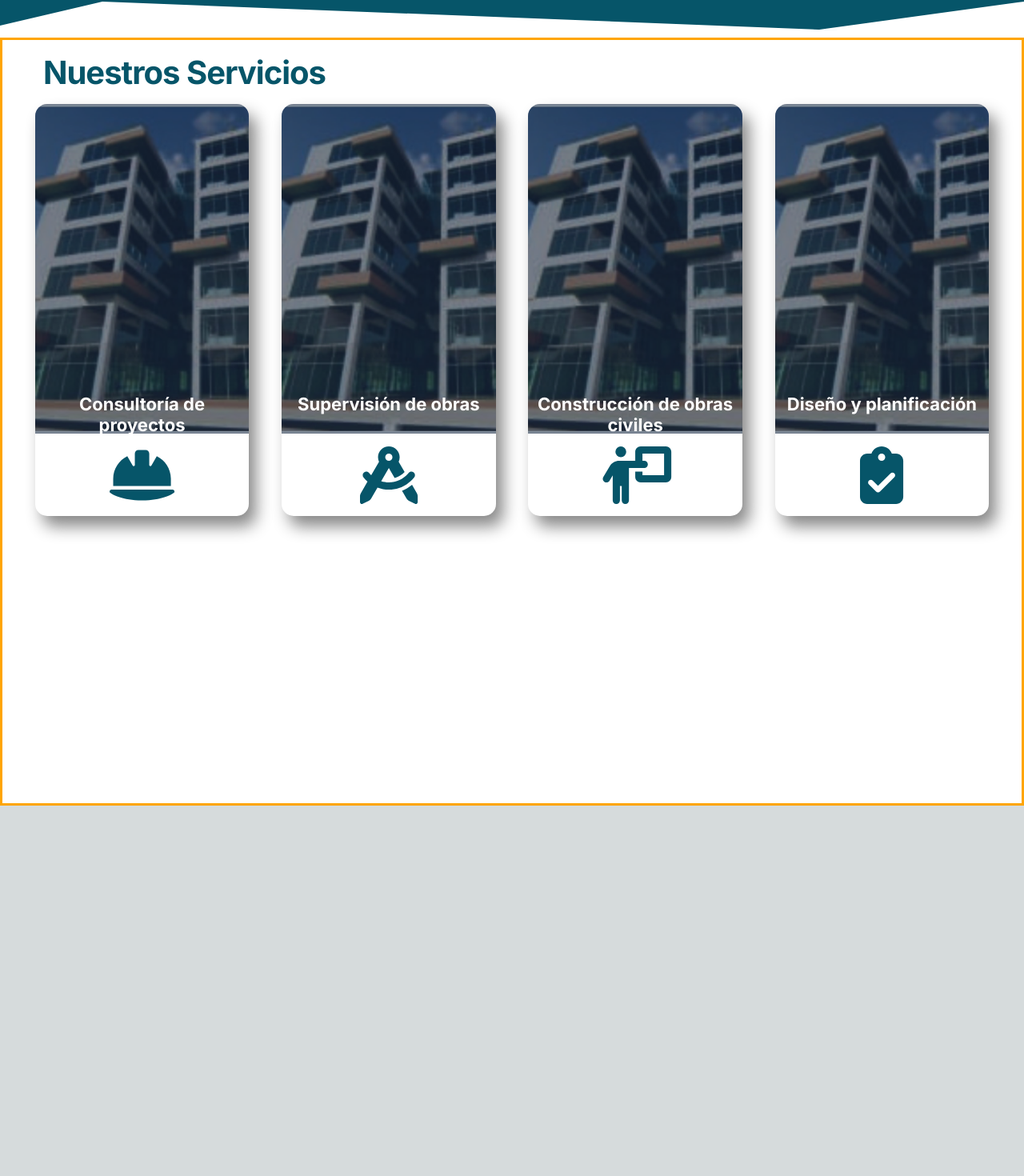
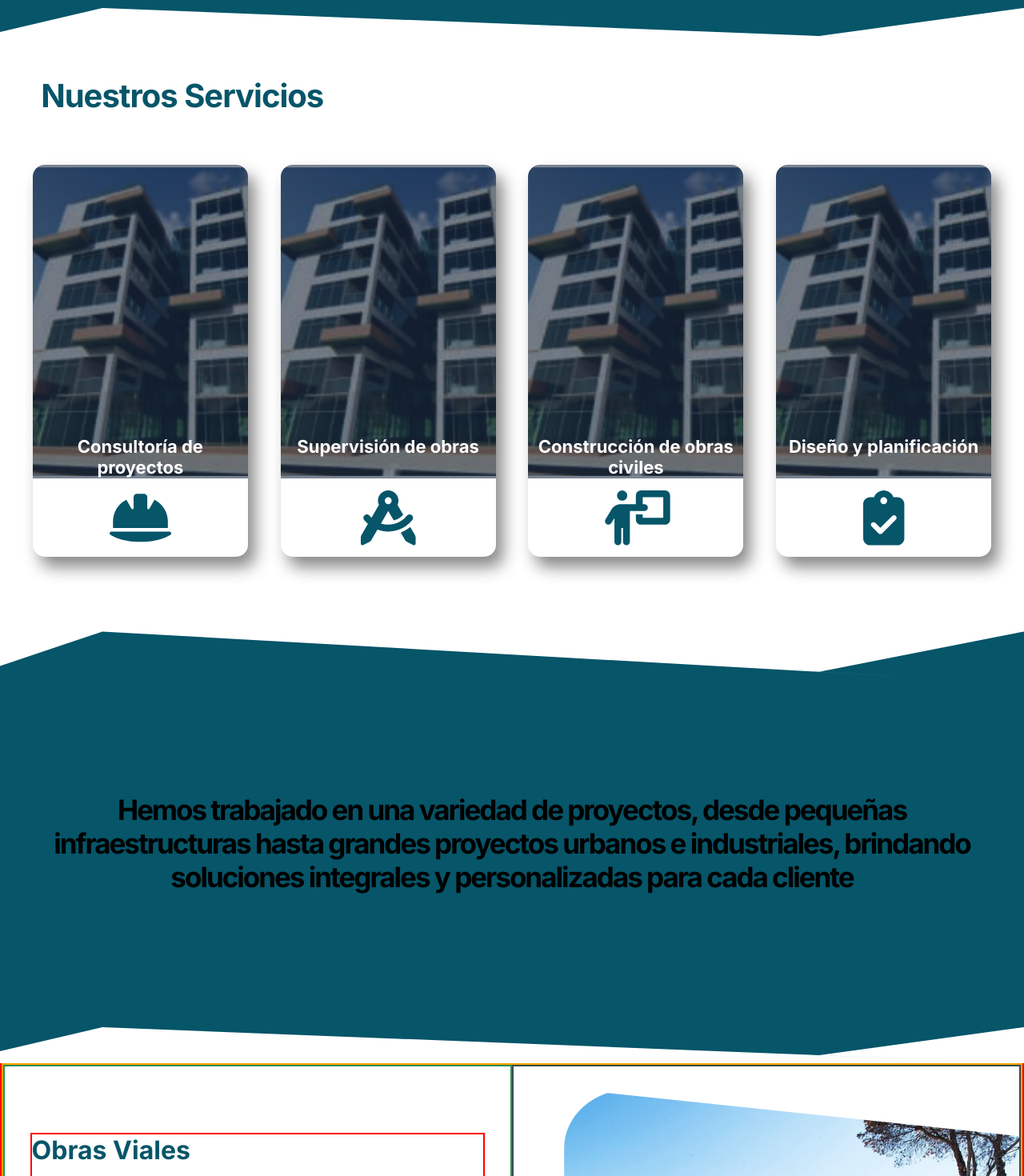
Before and after one commit to erickperejil/Erigo-Pagina-Web, a Next.js app: page / in a window 1280 px wide. Shown: the part 1233-2703 px from the top of the page at 80% size. Before the commit the page ends 2240 px from the top, so only its background shows below. Built offline with nearby package versions, Linux system fonts and the light colour scheme.

Commit message:
03/06/2024

```diff
--- a/src/app/page.module.css
+++ b/src/app/page.module.css
@@ -273,7 +273,7 @@
 
 .mainFooter{
   position: absolute;
-  bottom: 0;
+  bottom: -1%;
   height: 10%;
   width: 100%;
   background-color: #065569ff;
@@ -345,7 +345,7 @@
   width: 100%;
   margin: 0;
   padding: 0;
-  background-color: #fffffffa;
+  background-color: #ffffff;
   display: flex;
   flex-direction: column;
   overflow-y: none;
@@ -361,6 +361,7 @@
   position: fixed;
   top: 0;
   z-index: 1000;
+  overflow-y: hidden;
 
 }
 
@@ -429,19 +430,21 @@
 
 
 .vista2{
-  height: 120vh;
+  height: 100vh;
   width: 100%;
-  border: 3px solid orange
+  /* border: 3px solid orange */
 }
 
 .vista2Titulo{
   /* border: 2px solid red; */
-  height: 80px;
+  height: 10%;
   width: 100%;
   display: flex;
   align-items: center;
   justify-content: flex-start;
   margin-left: 4%;
+  position: relative;
+  top: 4%;
 }
 
 .tituloVista2{
@@ -457,12 +460,12 @@
   display: flex;
   flex-direction: column;
   height: 90%;
-  justify-content: flex-start;
+  justify-content: space-between;
 }
 
 .vista2ServiciosFila{
   /* border: 2px solid red; */
-  height: 60%;
+  height: 68%;
   width: 100%;
   display: flex;
   flex-direction: row;
@@ -529,6 +532,7 @@
   color: #ffffff;
   text-align: center;
   font-size: 22px;
+  margin-bottom: 1%;
 }
 
 .descripcionH3{
@@ -554,6 +558,8 @@
   /* border: 2px solid black; */
   clip-path: polygon(100% 100%, 100% 100%, 10% 10%, -5% 100%, 100% 100%, 80% 80%, 100% 10%, 100% 100%);
   background-color: white;
+  position: absolute;
+  bottom: -61%;
 }
 
 .datoLeft{
@@ -578,11 +584,108 @@
 
 .iconoService{
 height: 70%;
---fa-bounce-rebound: 1;
 --fa-animation-iteration-count:1;
+--fa-bounce-start-scale-x: 1; --fa-bounce-start-scale-y: 1; --fa-bounce-jump-scale-x: 1; --fa-bounce-jump-scale-y: 1; --fa-bounce-land-scale-x: 1; --fa-bounce-land-scale-y: 1;
 }
 
 .iconoServiceBounce {
   height: 70%;
   --fa-animation-iteration-count:1;
 }
+
+.division2{
+  height: 60vh;
+  width: 100%;
+  background-color: #065569ff;
+
+}
+
+.obrasCiviles{
+  height: 420vh;
+  width: 100%;
+  border: 2px solid red;
+  display: flex;
+  flex-direction: column;
+}
+
+.obraTipo{
+  height: 70vh;
+  width: 100%;
+  border: 2px solid orange;
+  display: flex;
+  flex-direction: row;
+}
+
+
+
+.obraImagen{
+  width: 50%;
+  height: 100%;
+  border: 2px solid darkslategrey;
+  display: flex;
+  align-items: center;
+  justify-content: flex-end;
+}
+
+.obraImagenInverse{
+  width: 50%;
+  height: 100%;
+  border: 2px solid darkslategrey;
+  display: flex;
+  align-items: center;
+  justify-content: flex-start;
+}
+
+.obraDescripcion{
+  width: 50%;
+  height: 100%;
+  border: 2px solid seagreen;
+  display: flex;
+  justify-content: center;
+  align-items: center;
+}
+
+
+
+.imagenEspacio, .imagenEspacioInverse{
+  clip-path: polygon(0 0%, 100% 12%, 100% 88%, 0% 100%);
+  height: 90%;
+  width: 90%;
+  background-image: url(/img/Vivienda_prefabricada.jpg);
+  background-position: center;
+  background-repeat: no-repeat;
+  background-size: cover;
+  background-color: #001124;
+  overflow: hidden;
+}
+
+.imagenEspacioInverse{
+    clip-path: polygon(0 12%, 100% 0%, 100% 100%, 0% 88%);
+    border-radius: 0% 15% 15% 0%;
+}
+
+.imagenEspacio{
+  clip-path: polygon(0 0%, 100% 12%, 100% 88%, 0% 100%);
+  border-radius: 15% 0% 0 15%;
+}
+
+.obraTexto{
+  width: 90%;
+  height: 70%;
+  border: 2px solid red;
+}
+
+.textoObraTitulo{
+  color: #065569ff;
+  height: 10%;
+  font-size: 4vh;
+}
+
+.textoObraDescripcion{
+  color: #000000;
+  height: 90%;
+  padding-top: 25px;
+  font-size: 3vh;
+  letter-spacing: 0.4px;
+  font-weight: 400;
+}
--- a/src/app/page.tsx
+++ b/src/app/page.tsx
@@ -4,6 +4,7 @@ import styles from "./page.module.css";
 import { FontAwesomeIcon } from '@fortawesome/react-fontawesome';
 import { faChevronLeft, faChevronRight,faHelmetSafety, faCompassDrafting,faClipboardCheck, faPersonChalkboard } from '@fortawesome/free-solid-svg-icons';
 import { useState } from "react";
+import { relative } from "path";
 
 const servicios = [
   {
@@ -139,7 +140,48 @@ export default function Home() {
               </div>
             ))}
           </div>
+          <div className={styles.mainFooter} style={{bottom:'-1%', position: 'relative'}}></div>
         </div>
+
+      </div>
+
+      <div className={styles.division2}>
+      <div className={styles.datoFooter} style={{position: 'relative',top: '90%'}}></div>
+      <div className={styles.datoLeft}><h2 className={styles.introduccionTexto} style={{fontSize:'35px',    position: 'relative',top: '-9%'}}> Hemos trabajado en una variedad de proyectos, desde pequeñas infraestructuras hasta grandes proyectos urbanos e industriales, brindando soluciones integrales y personalizadas para cada cliente </h2> </div>
+      </div>
+
+      <div className={styles.obrasCiviles}>
+            <div className={styles.obraTipo}>
+              <div className={styles.obraDescripcion}>
+                <div className={styles.obraTexto}>
+                  <h3 className={styles.textoObraTitulo}>Obras Viales</h3>
+                  <h3 className={styles.textoObraDescripcion}>Lorem ipsum dolor sit, amet consectetur adipisicing elit. Possimus at eaque ratione adipisci. Odit sapiente ducimus, aliquid voluptatum odio nesciunt? Est rem mollitia ab tenetur deserunt? Maiores odit ullam consectetur quas sapiente natus ad totam. Explicabo molestiae placeat ducimus? Officiis sint consectetur quaerat esse fuga architecto ullam tenetur totam ipsa!</h3>
+
+                </div>
+              </div>
+              <div className={styles.obraImagen}>
+                <div className={styles.imagenEspacio}></div>
+              </div>
+            </div>
+
+            <div className={styles.obraTipo}>
+            <div className={styles.obraImagenInverse}>
+              <div className={styles.imagenEspacioInverse}></div>
+            </div>
+            <div className={styles.obraDescripcion}>
+                <div className={styles.obraTexto}>
+                  <h3 className={styles.textoObraTitulo}>Obras Viales</h3>
+                  <h3 className={styles.textoObraDescripcion}>Lorem ipsum dolor sit, amet consectetur adipisicing elit. Possimus at eaque ratione adipisci. Odit sapiente ducimus, aliquid voluptatum odio nesciunt? Est rem mollitia ab tenetur deserunt? Maiores odit ullam consectetur quas sapiente natus ad totam. Explicabo molestiae placeat ducimus? Officiis sint consectetur quaerat esse fuga architecto ullam tenetur totam ipsa!</h3>
+
+                </div>
+            </div>
+            </div>
+
+            <div className={styles.obraTipo}></div>
+            <div className={styles.obraTipo}></div>
+            <div className={styles.obraTipo}></div>
+            <div className={styles.obraTipo}></div>
+
       </div>
     </main>
   );
```
